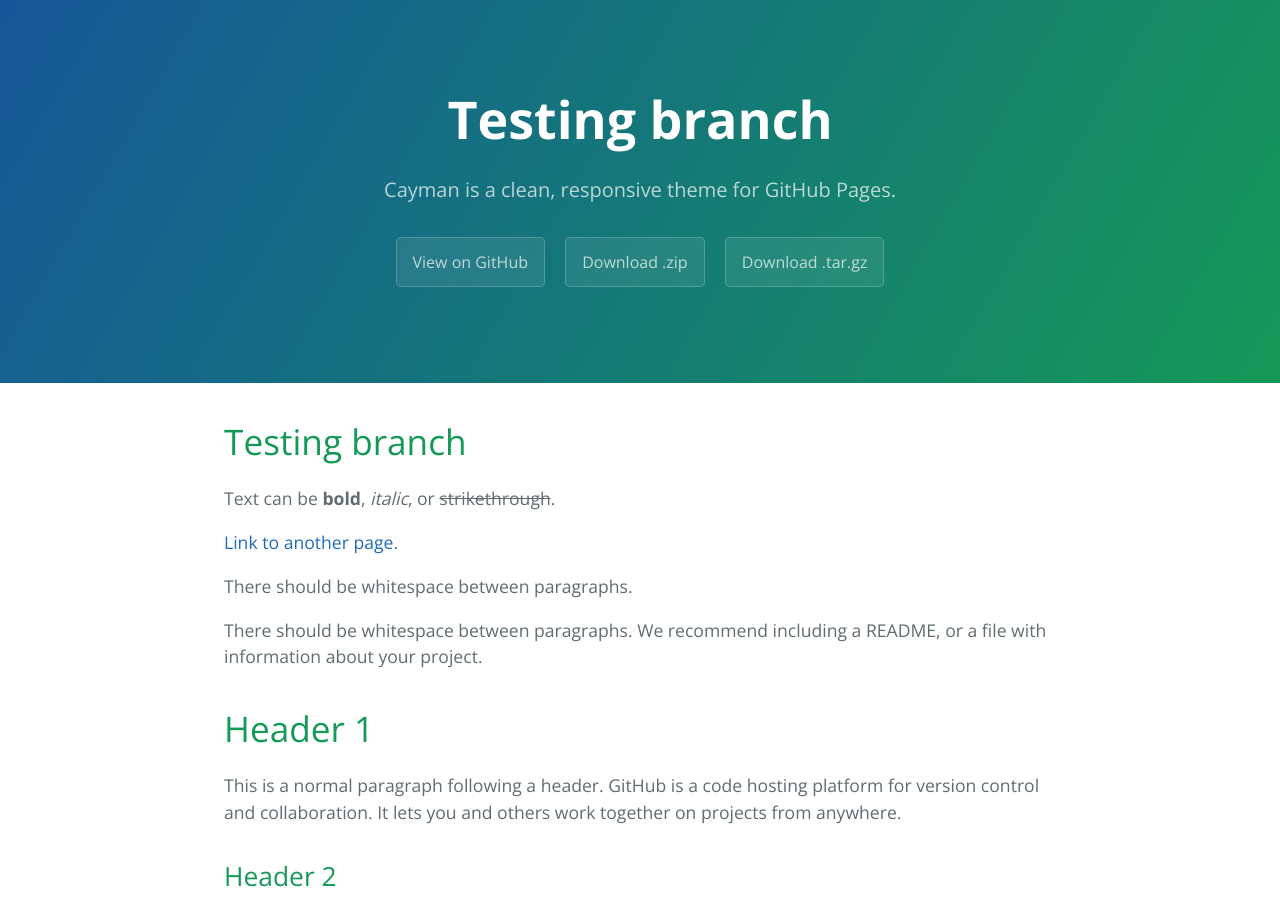
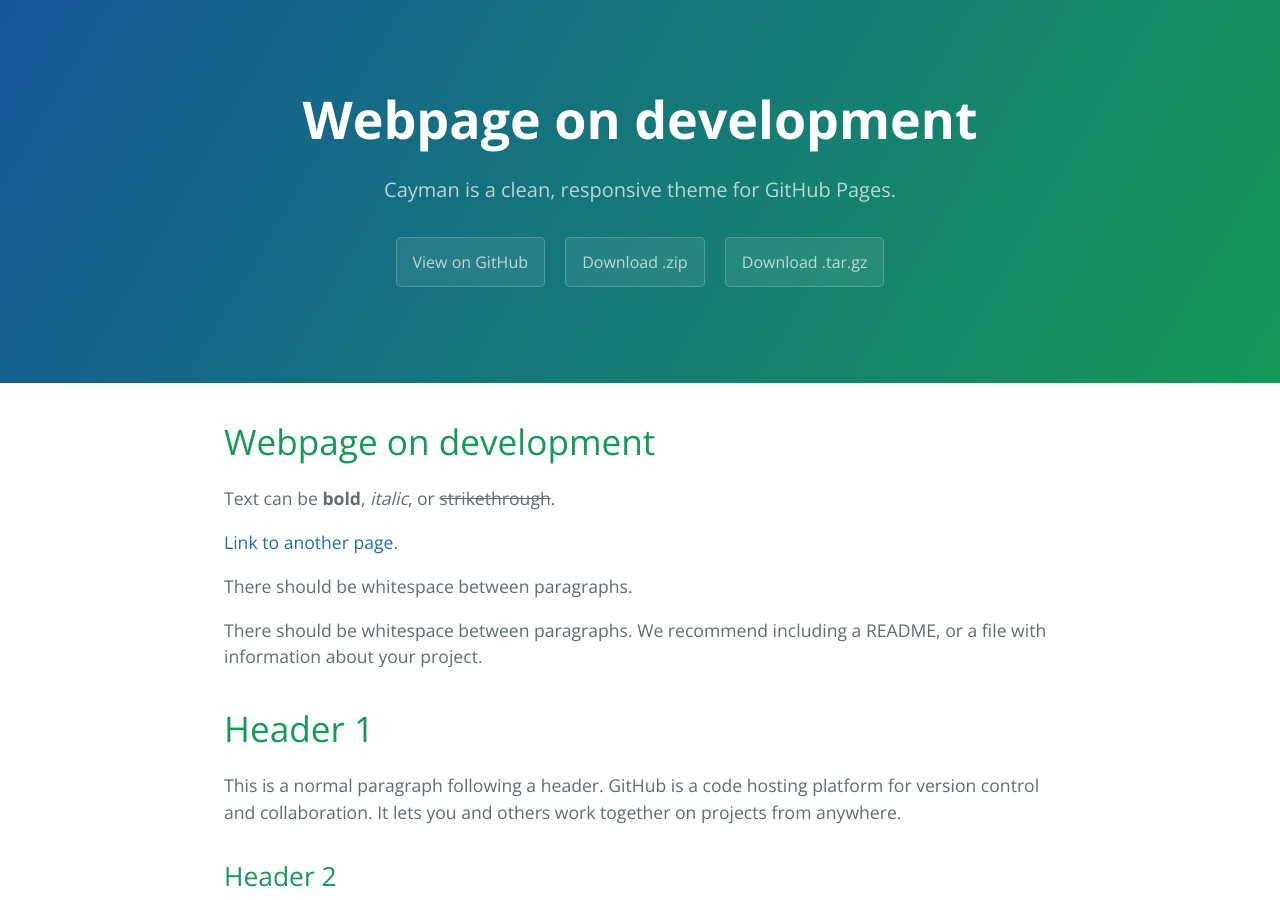
Before and after one commit to Almeida-a/ams20_21, a Jekyll site: the page built from index.md, in a window 1280 px wide and 900 px high. Built offline with Jekyll 4.4.1, drawn with Linux system fonts in a browser that asks for light colours; our own code applies the rules of GitHub Pages for plain Markdown files.

Commit message:
Changed first title

```diff
--- a/index.md
+++ b/index.md
@@ -2,7 +2,7 @@
 layout: default
 ---
 
-# Testing branch
+# Webpage on development
 
 Text can be **bold**, _italic_, or ~~strikethrough~~.
 
```
